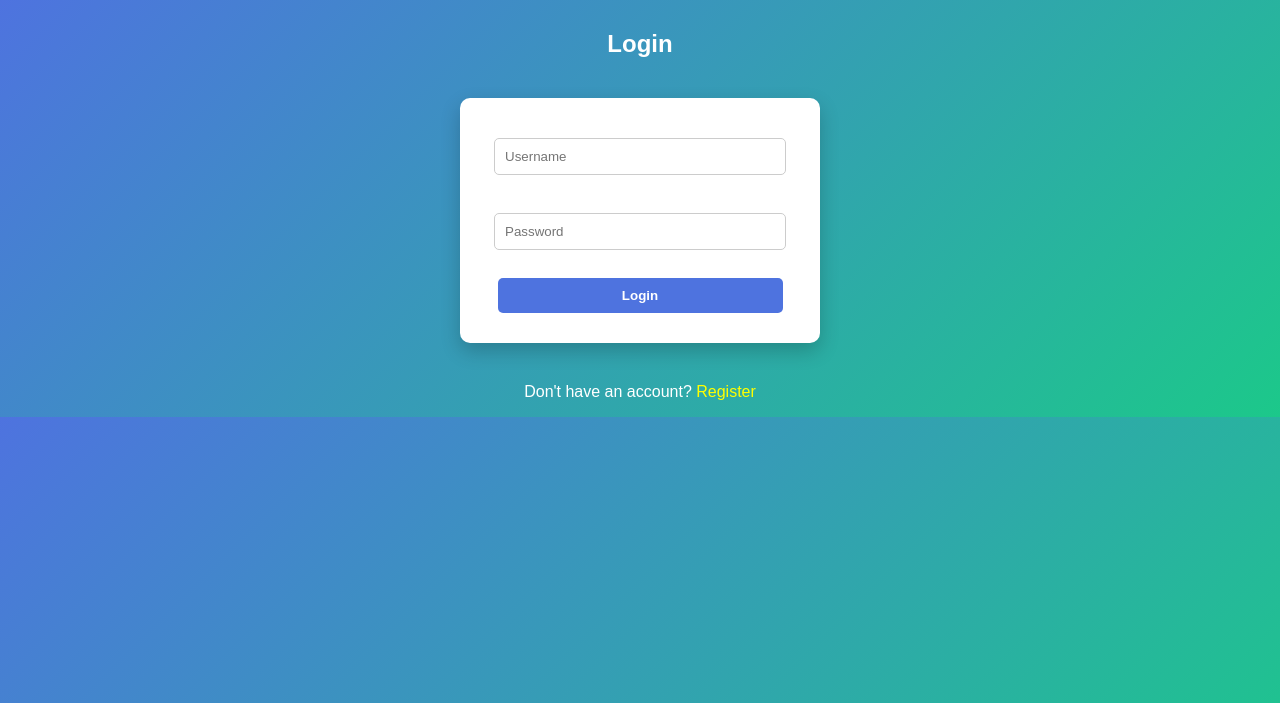
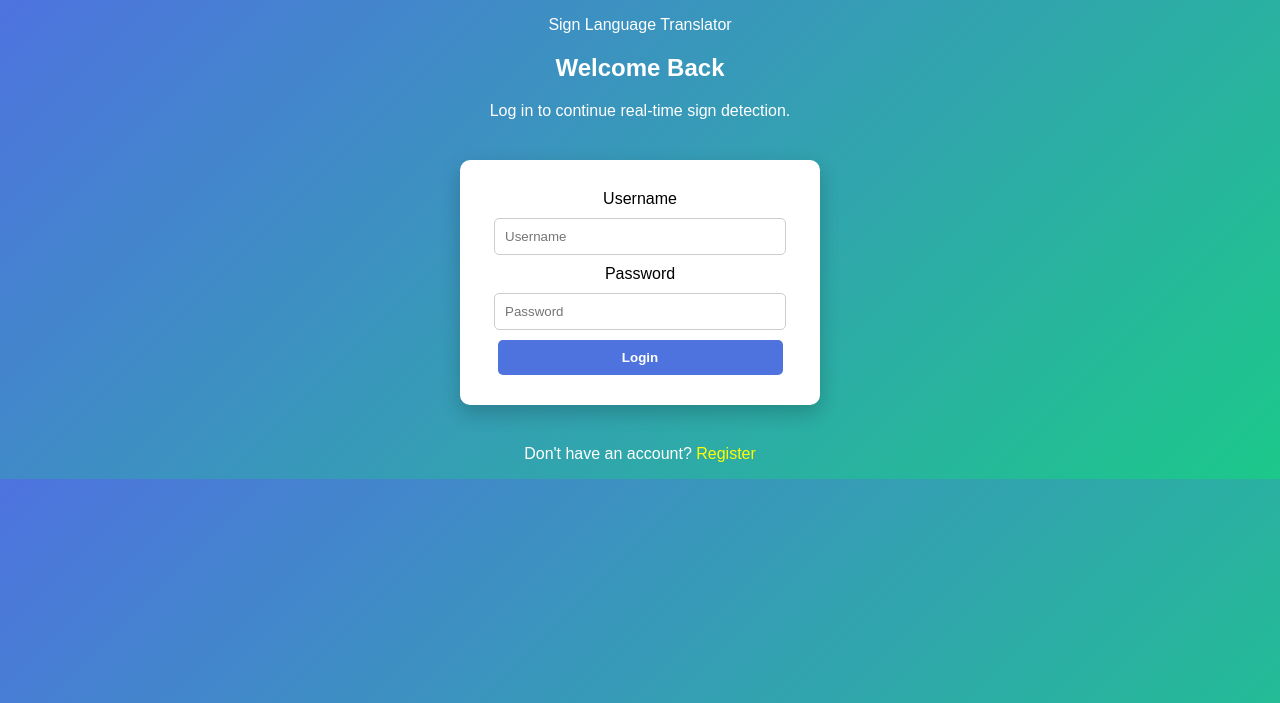
Before and after one commit to pyHabeeb/SignLangTranslator, a Flask app: page /login in a window 1280 px wide. Shown: the top 703 px of the page. Run offline with Flask 3, Linux system fonts and the light colour scheme; parts of the project's set-up code (start-up, migrations or seed data) failed here and were passed over.

Commit message:
Revamp login page layout and content

```diff
--- a/backend/templates/login.html
+++ b/backend/templates/login.html
@@ -1,21 +1,33 @@
 <!DOCTYPE html>
 <html>
 <head>
-    <title>Login</title>
+    <meta charset="UTF-8">
+    <meta name="viewport" content="width=device-width, initial-scale=1.0">
+    <title>Login | Sign Language Translator</title>
     <link rel="stylesheet" href="{{ url_for('static', filename='style.css') }}">
 
 </head>
 <body>
 
-<h2>Login</h2>
+<main class="auth-shell">
+    <section class="auth-panel">
+        <p class="eyebrow">Sign Language Translator</p>
+        <h1>Welcome Back</h1>
+        <p class="subtitle">Log in to continue real-time sign detection.</p>
 
-<form method="POST">
-    <input type="text" name="username" placeholder="Username" required><br><br>
-    <input type="password" name="password" placeholder="Password" required><br><br>
-    <button type="submit">Login</button>
-</form>
+        <form method="POST" class="auth-form">
+            <label for="username">Username</label>
+            <input id="username" type="text" name="username" placeholder="Username" required>
 
-<p>Don't have an account? <a href="/register">Register</a></p>
+            <label for="password">Password</label>
+            <input id="password" type="password" name="password" placeholder="Password" required>
+
+            <button type="submit">Login</button>
+        </form>
+
+        <p class="auth-footnote">Don't have an account? <a href="/register">Register</a></p>
+    </section>
+</main>
 
 </body>
 </html>
```
